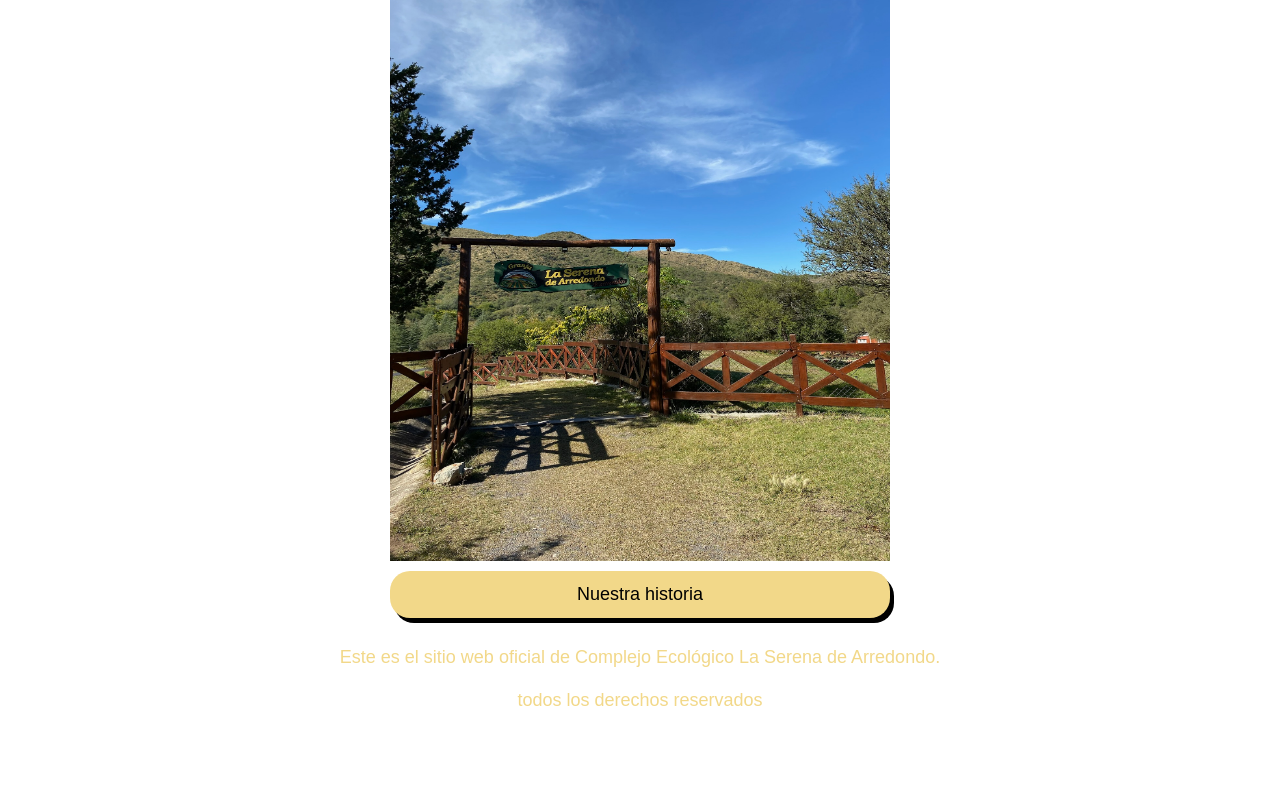
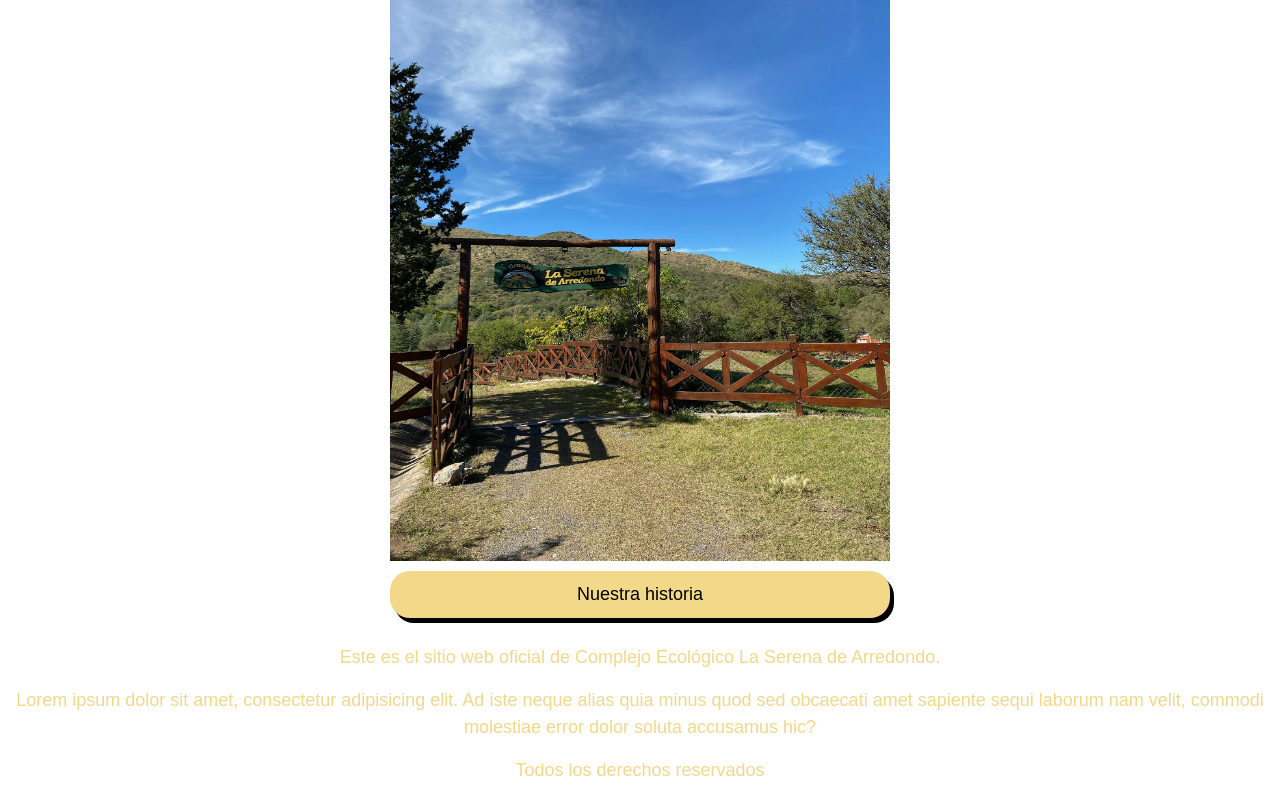
Before and after one commit to martuzoppi1/master, a plain HTML site: page index.html in a window 1280 px wide. Shown: the part 1126-1926 px from the top of the page. Before the commit the page ends 1856 px from the top, so only its background shows below. Drawn offline with nearby package versions, Linux system fonts and the light colour scheme.

Commit message:
se agrega temporalmente un parrafo de prueba a index

```diff
--- a/index.html
+++ b/index.html
@@ -75,9 +75,10 @@
     <footer>
         <div>
             <p >Este es el sitio web oficial de Complejo Ecológico La Serena de Arredondo.</p>
-            <p> todos los derechos reservados</p>
+            <p>Lorem ipsum dolor sit amet, consectetur adipisicing elit. Ad iste neque alias quia minus quod sed obcaecati amet sapiente sequi laborum nam velit, commodi molestiae error dolor soluta accusamus hic?</p>
+            <p> Todos los derechos reservados</p>
         </div>
     </footer>
 
-            </body>
+</body>
 </html>
```
